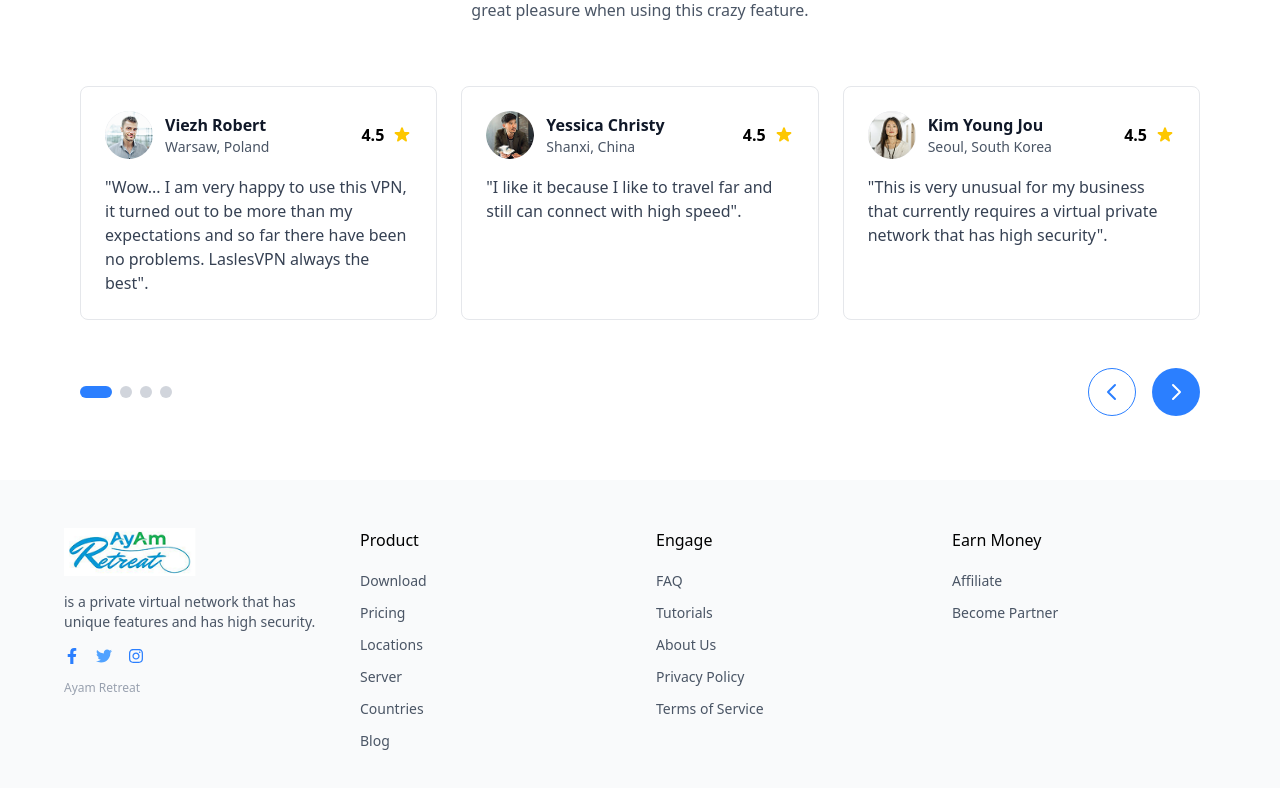
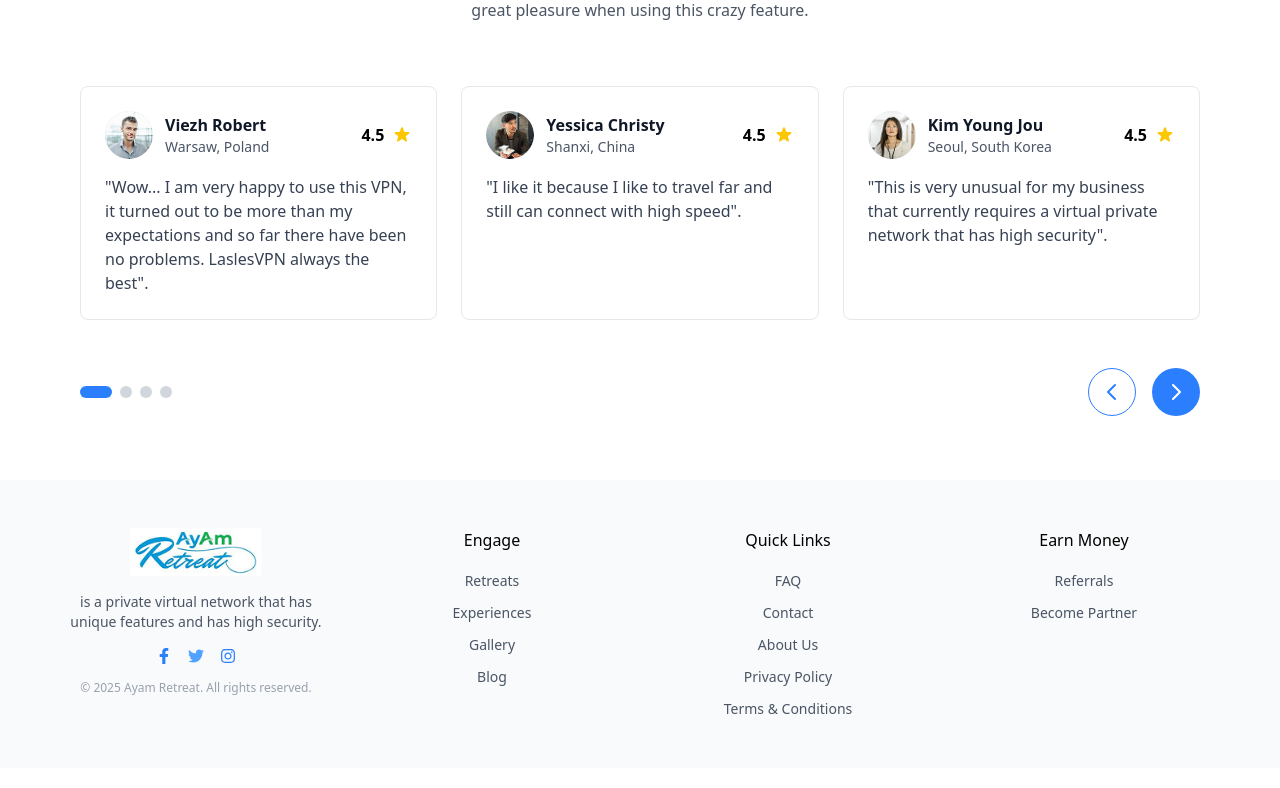
Before and after one commit to BasilSabu1/ayamretreat, a Next.js app: page / in a window 1280 px wide. Shown: the part 2887-3675 px from the top of the page. Built offline with nearby package versions, Linux system fonts and the light colour scheme.

Commit message:
added content in footer

```diff
--- a/app/components/footer/Footer.tsx
+++ b/app/components/footer/Footer.tsx
@@ -7,19 +7,19 @@ import { FaFacebookF, FaTwitter, FaInstagram } from "react-icons/fa";
 const Footer: React.FC = () => {
   return (
     <footer className="bg-gray-50 py-12 px-4 md:px-8 lg:px-16">
-      <div className="max-w-6xl mx-auto">
+      <div className="max-w-6xl mx-auto ">
         <div className="grid grid-cols-1 md:grid-cols-4 gap-8">
-          <div className="md:col-span-1">
+          <div className="md:col-span-1 text-center">
             <div className="mb-4">
               <Link href="/">
-                <div className="w-48 relative">
+                <div className="w-48 relative mx-auto ">
                   <div className="text-blue-500 font-bold">
                     <Image
                       src="/headerlogo.png"
                       alt="AyAm Retreat Logo"
                       width={48}
                       height={48}
-                      className="h-12 w-auto"
+                      className="h-12 w-auto mx-auto"
                       unoptimized
                     />
                   </div>
@@ -30,7 +30,7 @@ const Footer: React.FC = () => {
               is a private virtual network that has unique features and has high
               security.
             </p>
-            <div className="flex space-x-4 mb-4">
+            <div className="flex justify-center space-x-4 mb-4">
               <Link href="#" aria-label="Facebook">
                 <div className="text-blue-500">
                   <FaFacebookF size={16} />
@@ -47,51 +47,45 @@ const Footer: React.FC = () => {
                 </div>
               </Link>
             </div>
-            <p className="text-gray-400 text-xs">Ayam Retreat</p>
+            <p className="text-gray-400 text-xs">
+              © 2025 Ayam Retreat. All rights reserved.
+            </p>
           </div>
 
           {/* Product Column */}
-          <div className="md:col-span-1">
-            <h3 className="font-medium mb-4">Product</h3>
+          <div className="md:col-span-1 text-center">
+            <h3 className="font-medium mb-4">Engage</h3>
             <ul className="space-y-2">
+              {/* <li>
+                <Link
+                  href="/About "
+                  className="text-gray-600 hover:text-blue-500 text-sm"
+                >
+                  About
+                </Link>
+              </li> */}
               <li>
                 <Link
-                  href="/download"
+                  href="/Retreats"
                   className="text-gray-600 hover:text-blue-500 text-sm"
                 >
-                  Download
+                  Retreats
                 </Link>
               </li>
               <li>
                 <Link
-                  href="/pricing"
+                  href="/Experiences"
                   className="text-gray-600 hover:text-blue-500 text-sm"
                 >
-                  Pricing
+                  Experiences
                 </Link>
               </li>
               <li>
                 <Link
-                  href="/locations"
+                  href="/gallery"
                   className="text-gray-600 hover:text-blue-500 text-sm"
                 >
-                  Locations
-                </Link>
-              </li>
-              <li>
-                <Link
-                  href="/server"
-                  className="text-gray-600 hover:text-blue-500 text-sm"
-                >
-                  Server
-                </Link>
-              </li>
-              <li>
-                <Link
-                  href="/countries"
-                  className="text-gray-600 hover:text-blue-500 text-sm"
-                >
-                  Countries
+                  Gallery
                 </Link>
               </li>
               <li>
@@ -102,12 +96,20 @@ const Footer: React.FC = () => {
                   Blog
                 </Link>
               </li>
+              {/* <li>
+                <Link
+                  href="/blog"
+                  className="text-gray-600 hover:text-blue-500 text-sm"
+                >
+                  Blog
+                </Link>
+              </li> */}
             </ul>
           </div>
 
           {/* Engage Column */}
-          <div className="md:col-span-1">
-            <h3 className="font-medium mb-4">Engage</h3>
+          <div className="md:col-span-1 text-center">
+            <h3 className="font-medium mb-4">Quick Links </h3>
             <ul className="space-y-2">
               <li>
                 <Link
@@ -119,10 +121,10 @@ const Footer: React.FC = () => {
               </li>
               <li>
                 <Link
-                  href="/tutorials"
+                  href="/contact"
                   className="text-gray-600 hover:text-blue-500 text-sm"
                 >
-                  Tutorials
+                  Contact
                 </Link>
               </li>
               <li>
@@ -143,25 +145,25 @@ const Footer: React.FC = () => {
               </li>
               <li>
                 <Link
-                  href="/terms-of-service"
+                  href="/termsandcondition"
                   className="text-gray-600 hover:text-blue-500 text-sm"
                 >
-                  Terms of Service
+                  Terms & Conditions
                 </Link>
               </li>
             </ul>
           </div>
 
           {/* Earn Money Column */}
-          <div className="md:col-span-1">
+          <div className="md:col-span-1 text-center">
             <h3 className="font-medium mb-4">Earn Money</h3>
             <ul className="space-y-2">
               <li>
                 <Link
-                  href="/affiliate"
+                  href="/Referrals"
                   className="text-gray-600 hover:text-blue-500 text-sm"
                 >
-                  Affiliate
+                  Referrals
                 </Link>
               </li>
               <li>
```
